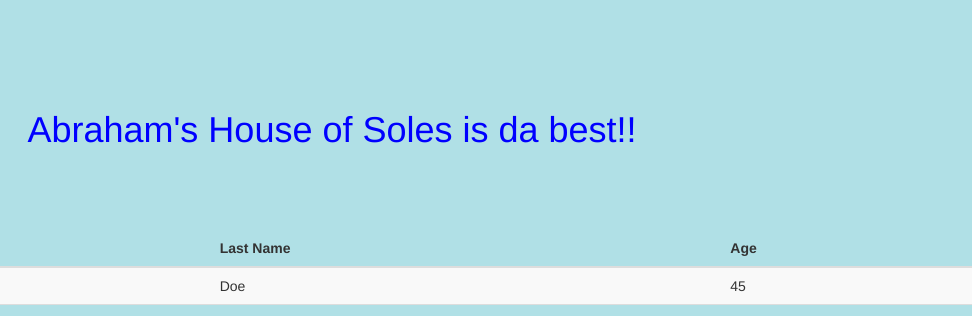
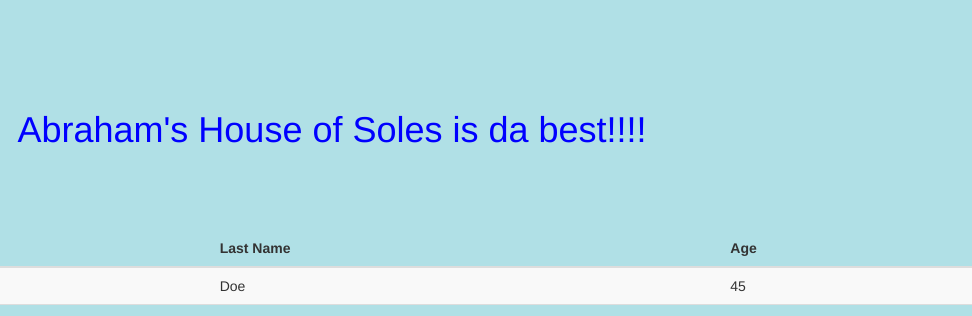
Before and after one commit to clubjk/project-example-html, a plain HTML site: page Example_1.html in a window 1280 px wide. Shown: the part 138-454 px from the top of the page, 308-1280 px from the left. Drawn offline with nearby package versions, Linux system fonts and the light colour scheme.

Commit message:
4th update

```diff
--- a/Example_1.html
+++ b/Example_1.html
@@ -17,7 +17,7 @@
         <title>Abraham's House of Soles</title>
     </head>
     <body>
-        <h1 style="color:blue; text-align:center;">Abraham's House of Soles is da best!!</h1>
+        <h1 style="color:blue; text-align:center;">Abraham's House of Soles is da best!!!!</h1>
         <ul>
             <li>Shoes</li>
             <li>Socks</li>
```
